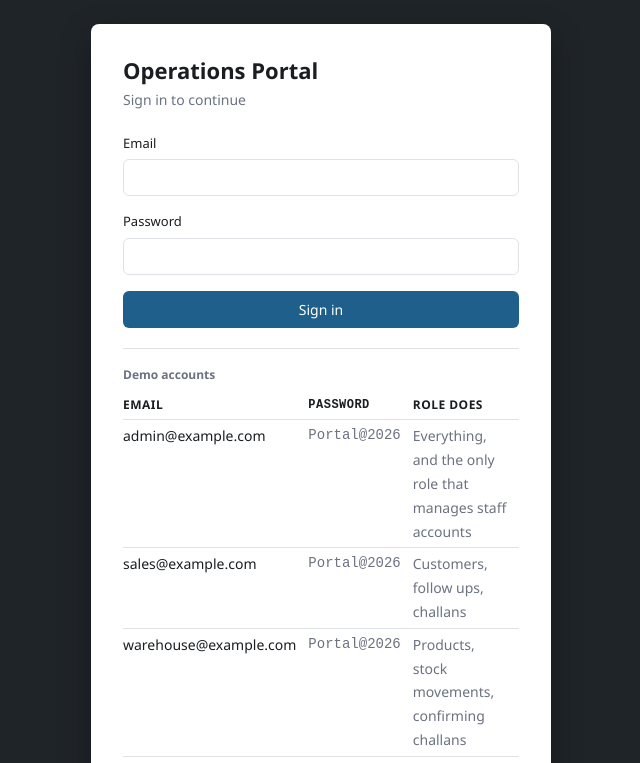
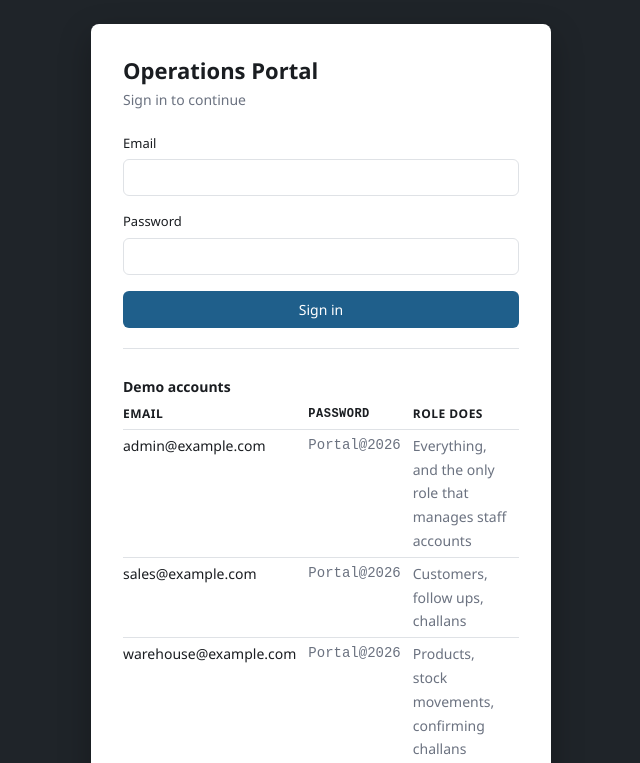
Before and after one commit to GuptaOum/erp-crm-operations-portal, a React (Vite) app in the folder frontend/: page /login in a window 1280 px wide. Shown: the top 763 px of the page, without its empty margins (319-959 px from the left). Built offline with nearby package versions, Linux system fonts and the light colour scheme; no server answers.

Commit message:
Name the demo account table with a caption instead of a heading beside it
A caption is read as the table's own name, so a screen reader announces
it on entering the table rather than as loose text that happens to sit
above one.

```diff
--- a/frontend/src/pages/Login.tsx
+++ b/frontend/src/pages/Login.tsx
@@ -69,8 +69,8 @@ export function Login() {
         </form>
 
         <div className="auth-hint">
-          <strong>Demo accounts</strong>
           <table className="auth-roles">
+            <caption>Demo accounts</caption>
             <thead>
               <tr>
                 <th scope="col">Email</th>
--- a/frontend/src/styles/layout.css
+++ b/frontend/src/styles/layout.css
@@ -182,6 +182,13 @@
   margin: 10px 0 12px;
 }
 
+.auth-roles caption {
+  padding-bottom: 6px;
+  text-align: left;
+  font-weight: 700;
+  color: var(--ink);
+}
+
 .auth-roles th {
   padding: 0 12px 4px 0;
   text-align: left;
```
